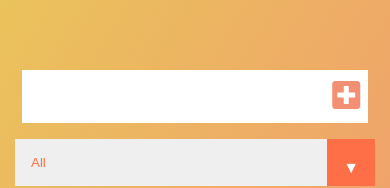
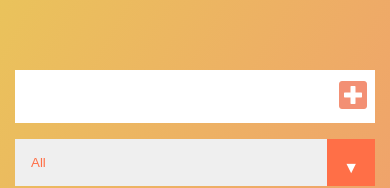
Before and after one commit to nkuzm1n/Todo-list, a plain HTML site: page index.html in a window 390 px wide. Shown: the part 123-311 px from the top of the page. Drawn offline with Linux system fonts and the light colour scheme.

Commit message:
Fixed todo input width on small devices

```diff
--- a/style.css
+++ b/style.css
@@ -112,7 +112,7 @@ form button:hover {
 
 @media (max-width: 576px) {
 	.todo-input {
-		max-width: 84%;
+		width: 84%;
 		font-size: 1.5rem;
 	}
 }
```
